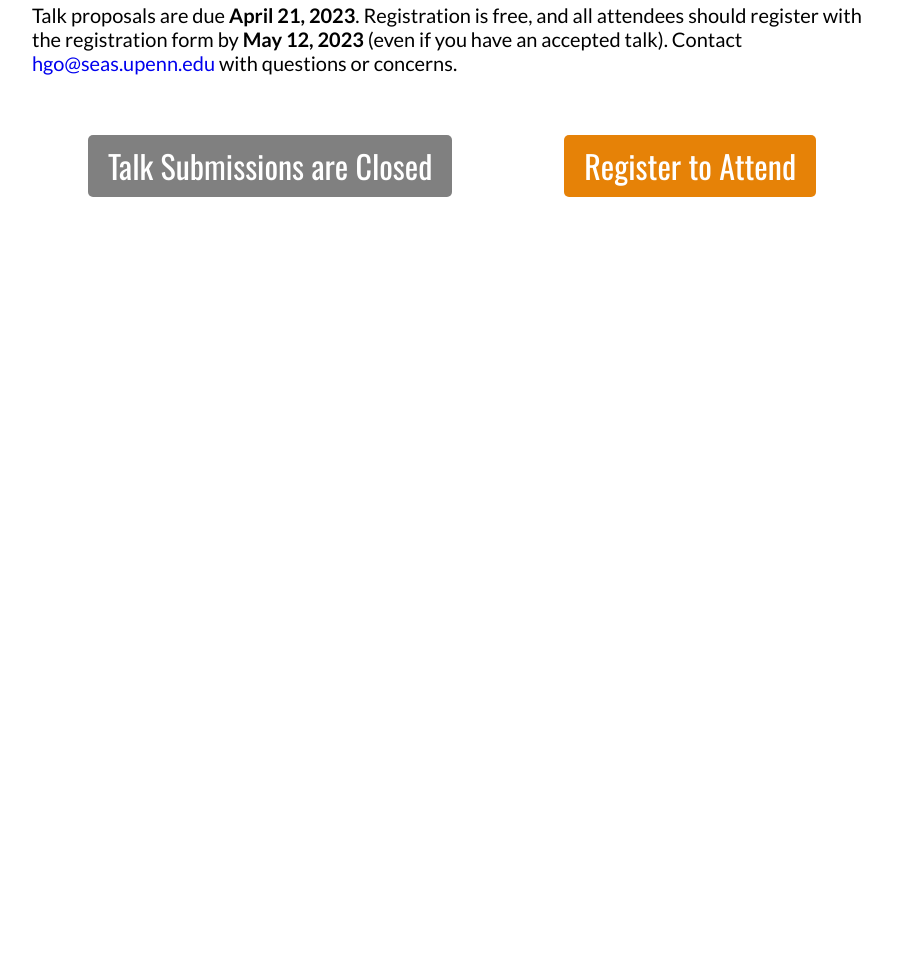
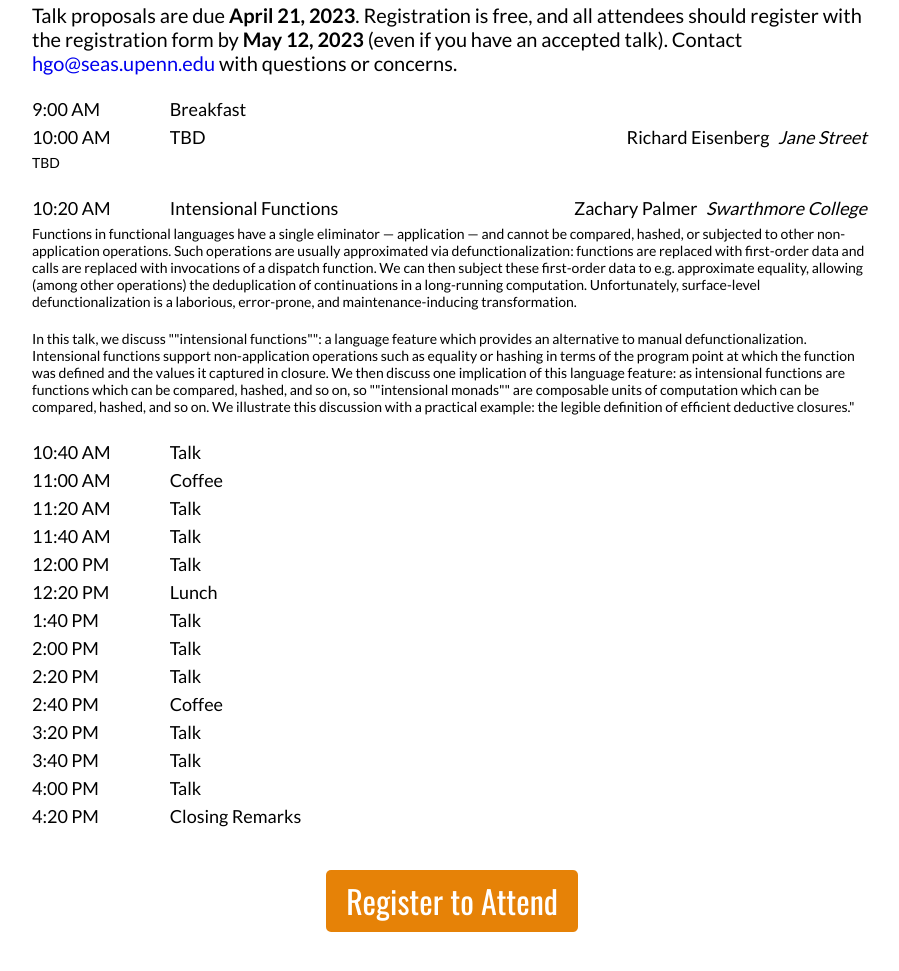
Before and after one commit to mdmoeller/upstatePL-aug2025-website, an Eleventy site: page may2023.html in a window 1280 px wide. Shown: the part 739-1710 px from the top of the page, without its empty margins (188-1087 px from the left). Before the commit the page ends 1026 px from the top, so only its background shows below. Built offline with nearby package versions, Linux system fonts and the light colour scheme; Eleventy itself is replaced by a stand-in of ours; files that its build step writes are made by us from their sources.

Commit message:
Make some progress on schedule

```diff
--- a/may2023.html
+++ b/may2023.html
@@ -59,13 +59,109 @@
         or concerns.
       </p>
 
+      <table class="schedule">
+        <tr>
+          <td>9:00 AM</td>
+          <td>Breakfast</td>
+        </tr>
+        <tr>
+          <td>10:00 AM</td>
+          <td>TBD</td>
+          <td align="right">Richard Eisenberg <em>Jane Street</em></td>
+        </tr>
+        <tr>
+          <td colspan="3">
+            <p>TBD</p>
+          </td>
+        </tr>
+        <tr>
+          <td>10:20 AM</td>
+          <td>Intensional Functions</td>
+          <td align="right">Zachary Palmer <em>Swarthmore College</em></td>
+        </tr>
+        <tr>
+          <td colspan="3">
+            <p>
+              Functions in functional languages have a single eliminator — application — and cannot be compared,
+              hashed, or subjected to other non-application operations. Such operations are usually approximated via
+              defunctionalization: functions are replaced with first-order data and calls are replaced with invocations
+              of
+              a dispatch function. We can then subject these first-order data to e.g. approximate equality, allowing
+              (among other operations) the deduplication of continuations in a long-running computation. Unfortunately,
+              surface-level defunctionalization is a laborious, error-prone, and maintenance-inducing transformation.
+            </p>
+            <p>
+              In this talk, we discuss ""intensional functions"": a language feature which provides an alternative to
+              manual defunctionalization. Intensional functions support non-application operations such as equality or
+              hashing in terms of the program point at which the function was defined and the values it captured in
+              closure. We then discuss one implication of this language feature: as intensional functions are functions
+              which can be compared, hashed, and so on, so ""intensional monads"" are composable units of computation
+              which can be compared, hashed, and so on. We illustrate this discussion with a practical example: the
+              legible definition of efficient deductive closures."
+            </p>
+          </td>
+        </tr>
+        <tr>
+          <td>10:40 AM</td>
+          <td>Talk</td>
+        </tr>
+        <tr>
+          <td>11:00 AM</td>
+          <td>Coffee</td>
+        </tr>
+        <tr>
+          <td>11:20 AM</td>
+          <td>Talk</td>
+        </tr>
+        <tr>
+          <td>11:40 AM</td>
+          <td>Talk</td>
+        </tr>
+        <tr>
+          <td>12:00 PM</td>
+          <td>Talk</td>
+        </tr>
+        <tr>
+          <td>12:20 PM</td>
+          <td>Lunch</td>
+        </tr>
+        <tr>
+          <td>1:40 PM</td>
+          <td>Talk</td>
+        </tr>
+        <tr>
+          <td>2:00 PM</td>
+          <td>Talk</td>
+        </tr>
+        <tr>
+          <td>2:20 PM</td>
+          <td>Talk</td>
+        </tr>
+        <tr>
+          <td>2:40 PM</td>
+          <td>Coffee</td>
+        </tr>
+        <tr>
+          <td>3:20 PM</td>
+          <td>Talk</td>
+        </tr>
+        <tr>
+          <td>3:40 PM</td>
+          <td>Talk</td>
+        </tr>
+        <tr>
+          <td>4:00 PM</td>
+          <td>Talk</td>
+        </tr>
+        <tr>
+          <td>4:20 PM</td>
+          <td>Closing Remarks</td>
+        </tr>
+      </table>
+
       <div class="buttons">
-        <!-- <a href="https://forms.gle/hkxBBYggCgJ3iz9M6">Submit a Talk Proposal</a> -->
-        <a class="disabled" aria-disabled="true">Talk Submissions are Closed</a>
         <a href="https://forms.gle/oVpJo7SXutsZUjND6">Register to Attend</a>
-        <!-- <a class="disabled" aria-disabled="true">Registration Opens March 1st</a> -->
       </div>
-
     </div>
   </div>
 </body>
--- a/may2023.scss
+++ b/may2023.scss
@@ -170,6 +170,25 @@ table {
   }
 }
 
+table.schedule {
+  font-size: 18px;
+  line-height: normal;
+  margin-bottom: 20px;
+
+  td {
+    padding: 3px 5px 3px 0;
+
+    em {
+      font-style: italic;
+      margin-left: 5px;
+    }
+
+    p {
+      font-size: 14px;
+    }
+  }
+}
+
 p {
   padding-bottom: 20px;
   font-size: 20px;
```
